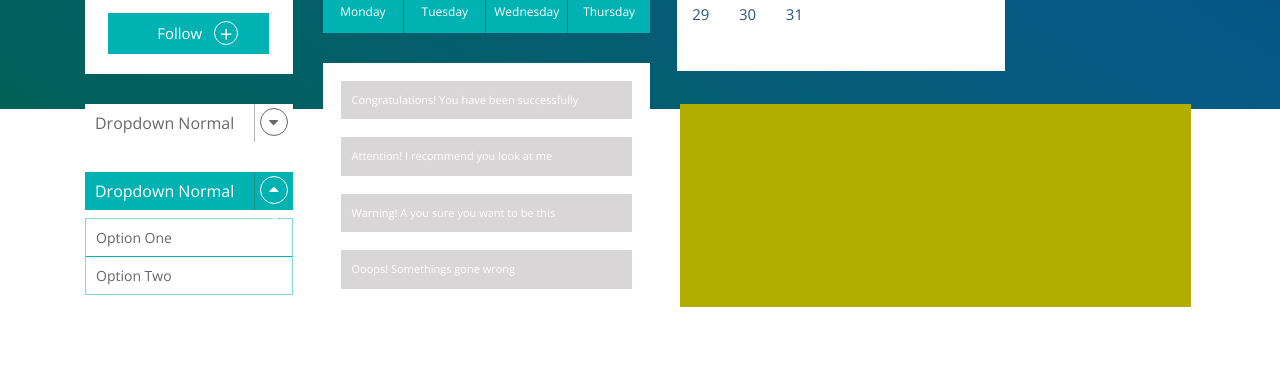
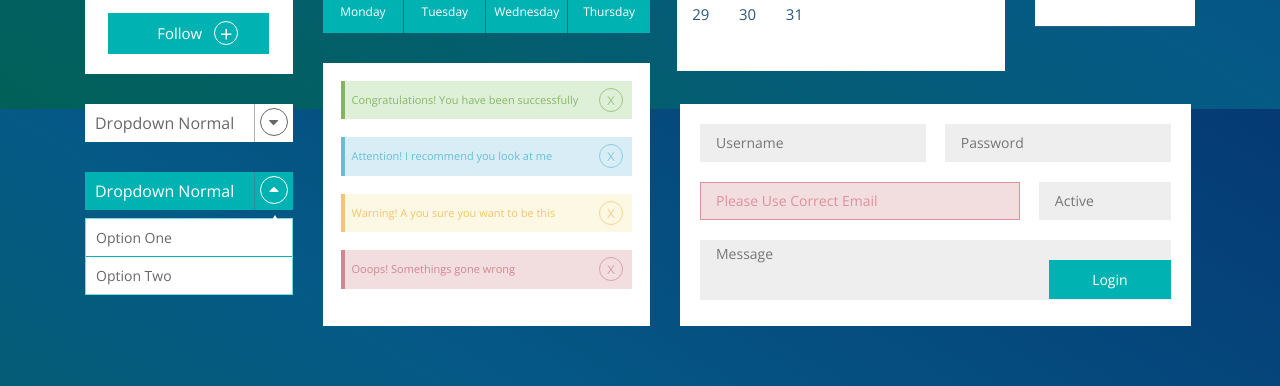
Before and after one commit to user-bit/digis-test, a website: page app/index.html in a window 1280 px wide. Shown: the part 691-1077 px from the top of the page. Before the commit the page ends 998 px from the top, so only its background shows below. Drawn offline with nearby package versions, Linux system fonts and the light colour scheme; files that its build step writes are made by us from their sources.

Commit message:
finish computer page - start resposive site

```diff
--- a/app/css/main.css
+++ b/app/css/main.css
@@ -17,22 +17,22 @@ html {
 }
 
 body {
+    margin: 0;
     width: 100%;
     display: flex;
-    height: 100%;
     font-family: 'Open Sans', sans-serif;
     font-size: 100%;
     color: #fffefe;
     background-image: linear-gradient(to right top, #016158, #055a86, #053a74);
     background-repeat: no-repeat;
-    background-size: 100% 100%;
+    background-attachment: fixed;
+    padding: 60px 0;
 }
 
 main.main {
     -ms-flex: 1 0 auto;
     -webkit-box-flex: 1;
     flex: 1 0 auto;
-    padding: 60px 0;
 }
 
 a, a:hover, a:focus {
@@ -815,7 +815,6 @@ input:checked + .slider:before {
 .drop-result {
     display: none;
     background: #fff;
-    position: relative;
     margin-top: 8px;
     position: absolute;
     width: 100%;
@@ -855,12 +854,210 @@ input:checked + .slider:before {
     background: #d8d6d6;
     margin: 18px;
     padding: 11px;
+    position: relative;
 }
 .dangers-item p {
     font-size: 11px;
 }
 .feedback-form {
-    background: #b2ae00;
+    background: #fff;
     width: 46%;
     margin-left: 30px;
 }
+.close {
+    position: absolute;
+    top: 7px;
+    border: 1px solid #000;
+    border-radius: 50%;
+    width: 24px;
+    height: 24px;
+    display: flex;
+    justify-content: center;
+    align-items: center;
+    font-size: 16px;
+    font-weight: 400;
+    padding: 0px 0 2px 0;
+    right: 9px;
+    opacity: .7;
+}
+.dangers-green {
+    background: #DFF0D8;
+}
+.dangers-green:before {
+    content: "";
+    width: 4px;
+    position: absolute;
+    height: 100%;
+    background: #85B461;
+    left: 0;
+    top: 0;
+}
+.dangers-green p {
+    color: #89B766;
+}
+.dangers-green .close {
+    color: #89B766;
+    border: 1px solid #85B461;
+}
+.dangers-blue {
+    background: #D9EDF7;
+}
+.dangers-blue p {
+    color: #67BFD3;
+}
+.dangers-blue:before {
+    content: "";
+    width: 4px;
+    position: absolute;
+    height: 100%;
+    background: #67BFD3;
+    left: 0;
+    top: 0;
+}
+.dangers-blue .close {
+    color: #67BFD3;
+    border: 1px solid #67BFD3;
+}
+.dangers-yellow {
+    background: #FCF8E3;
+}
+.dangers-yellow p {
+    color: #F2C56F;
+}
+.dangers-yellow:before {
+    content: "";
+    width: 4px;
+    position: absolute;
+    height: 100%;
+    background: #F2C56F;
+    left: 0;
+    top: 0;
+}
+.dangers-yellow .close {
+    color: #F2C56F;
+    border: 1px solid #F2C56F;
+}
+.dangers-red {
+    background: #F2DEDE;
+}
+.dangers-red p {
+    color: #D18792;
+}
+.dangers-red:before {
+    content: "";
+    width: 4px;
+    position: absolute;
+    height: 100%;
+    background: #D18792;
+    left: 0;
+    top: 0;
+}
+.dangers-red .close {
+    color: #D18792;
+    border: 1px solid #D18792;
+}
+form.feedback {
+    padding: 20px;
+    display: flex;
+    flex-wrap: wrap;
+    justify-content: space-between;
+}
+.form-div {
+    margin-bottom: 20px;
+}
+.w-50-form {
+    width: 48%;
+}
+.w-70-form {
+    width: 68%;
+}
+.w-30-form {
+    width: 28%;
+}
+.textarea-div {
+    width: 100%;
+    position: relative;
+}
+input.control-form {
+    width: 100%;
+    border: 1px solid #EEEEEE;
+    background: #EEEEEE;
+    height: 38px;
+    padding-left: 15px;
+    color: #7d7d7d;
+    text-transform: capitalize;
+    font-size: 14px;
+    font-family: 'Open Sans', sans-serif;
+}
+textarea.textarea-control {
+    width: 100%;
+    border: 1px solid #EEEEEE;
+    background: #EEEEEE;
+    min-height: 60px;
+    padding-left: 15px;
+    color: #7d7d7d;
+    text-transform: capitalize;
+    font-size: 14px;
+}
+button.send-form {
+    position: absolute;
+    bottom: 7px;
+    right: 0;
+    background: #00B2B2;
+    border: 1px solid #00B2B2;
+    color: #fff;
+    font-size: 14px;
+    padding: 8px 42px;
+    cursor: pointer;
+    transition: .3s;
+}
+button.send-form:hover {
+    background: #017f80;
+    border: 1px solid #017f80;
+}
+input.control-form.error-form {
+    background: #F2DEDE;
+    border: 1px solid #dc919c;
+
+}
+input.control-form.error-form::placeholder {
+    color: #dc919c;
+}
+
+
+
+
+input[type='range'] {
+    width: 210px;
+    height: 30px;
+    overflow: hidden;
+    cursor: pointer;
+}
+input[type='range'],
+input[type='range']::-webkit-slider-runnable-track,
+input[type='range']::-webkit-slider-thumb {
+    -webkit-appearance: none;
+}
+input[type='range']::-webkit-slider-runnable-track {
+    width: 200px;
+    height: 10px;
+    background: #AAA;
+}
+input[type='range']::-webkit-slider-thumb {
+    position: relative;
+    height: 30px;
+    width: 30px;
+    margin-top: -10px;
+    background: steelblue;
+    border-radius: 50%;
+    border: 2px solid white;
+}
+input[type='range']::-webkit-slider-thumb::before {
+    position: absolute;
+    content: '';
+    height: 10px; /* equal to height of runnable track */
+    width: 500px; /* make this bigger than the widest range input element */
+    left: -502px; /* this should be -2px - width */
+    top: 8px; /* don't change this */
+    background: #777;
+}
--- a/app/index.html
+++ b/app/index.html
@@ -8,6 +8,7 @@
     <title>DIGIS</title>
     <link rel="stylesheet" href="libs/font-awesome-4.7.0/css/font-awesome.min.css">
     <link rel="stylesheet" href="css/success/main.min.css">
+
 
 
 </head>
@@ -166,6 +167,7 @@
                     </div>
                 </div>
             </div>
+
             <div class="col-md-2">
                 <div id="accordion">
                     <div class="card">
@@ -245,7 +247,7 @@
                         </label>
                     </div>
                     <div class="item-switch">
-
+                        <input type="range" min="0" max="100" value="10" />
                     </div>
                 </div>
             </div>
@@ -286,23 +288,51 @@
                     <div class="dangers-list">
                         <div class="dangers-item dangers-green">
                             <p>Congratulations! You have been successfully </p>
+                            <div class="close">
+                                <span>x</span>
+                            </div>
                         </div>
                         <div class="dangers-item dangers-blue">
                             <p>Attention! I recommend you look at me </p>
+                            <div class="close">
+                                <span>x</span>
+                            </div>
                         </div>
                         <div class="dangers-item dangers-yellow">
                             <p>Warning! A you sure you want to be this</p>
+                            <div class="close">
+                                <span>x</span>
+                            </div>
                         </div>
                         <div class="dangers-item dangers-red">
                             <p>Ooops! Somethings gone wrong</p>
+                            <div class="close">
+                                <span>x</span>
                             </div>
                         </div>
                     </div>
-            <div class="feedback-form"></div>
                 </div>
-
-
-
+                <div class="feedback-form">
+                    <form class="feedback">
+                        <div class="form-div w-50-form">
+                            <input class="control-form" type="text" name="name" placeholder="Username">
+                        </div>
+                        <div class="form-div w-50-form">
+                            <input class="control-form" type="text" name="password" placeholder="Password">
+                        </div>
+                        <div class="form-div w-70-form">
+                            <input class="control-form error-form" type="text" name="password" placeholder="Please use correct email">
+                        </div>
+                        <div class="form-div w-30-form">
+                            <input class="control-form" type="text" name="active" placeholder="Active">
+                        </div>
+                        <div class="textarea-div">
+                            <textarea class="textarea-control" placeholder="Message" name="message" type="text"></textarea>
+                            <button type="submit" class="send-form">Login</button>
+                        </div>
+                    </form>
+                </div>
+            </div>
     </div>
 
 </main>
--- a/app/js/main.js
+++ b/app/js/main.js
@@ -54,3 +54,7 @@ $(document).on('click', '.dropdown-block', function () {
    $(this).toggleClass('active-drop');
    $(this).parent().toggleClass('active-drop');
 });
+
+$(document).on('click', '.close', function () {
+   $(this).parent('.dangers-item').remove()
+});
```
Also changed, not shown: app/css/success/main.min.css. Lines whose indentation alone changed are shown as unchanged.
